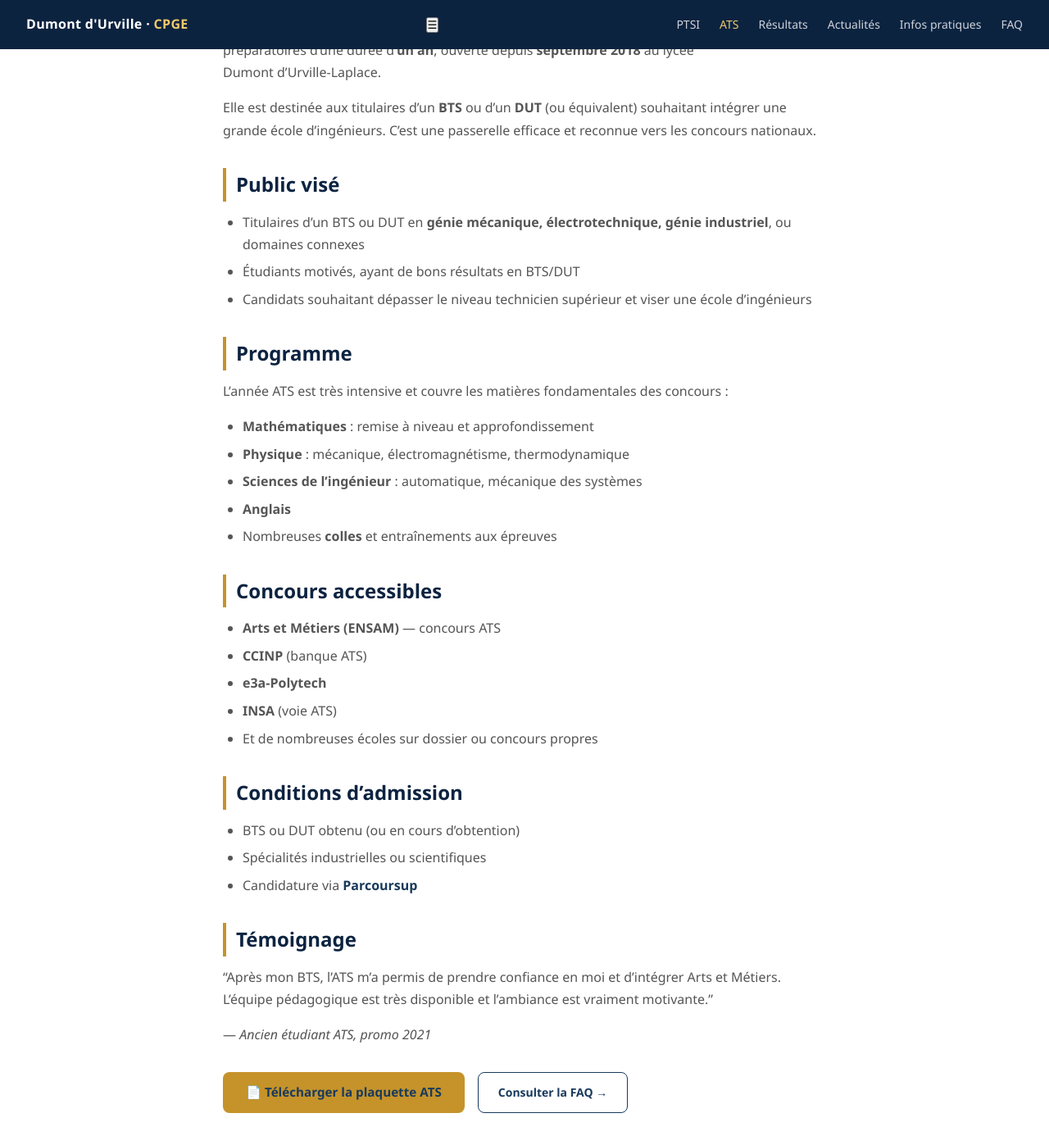
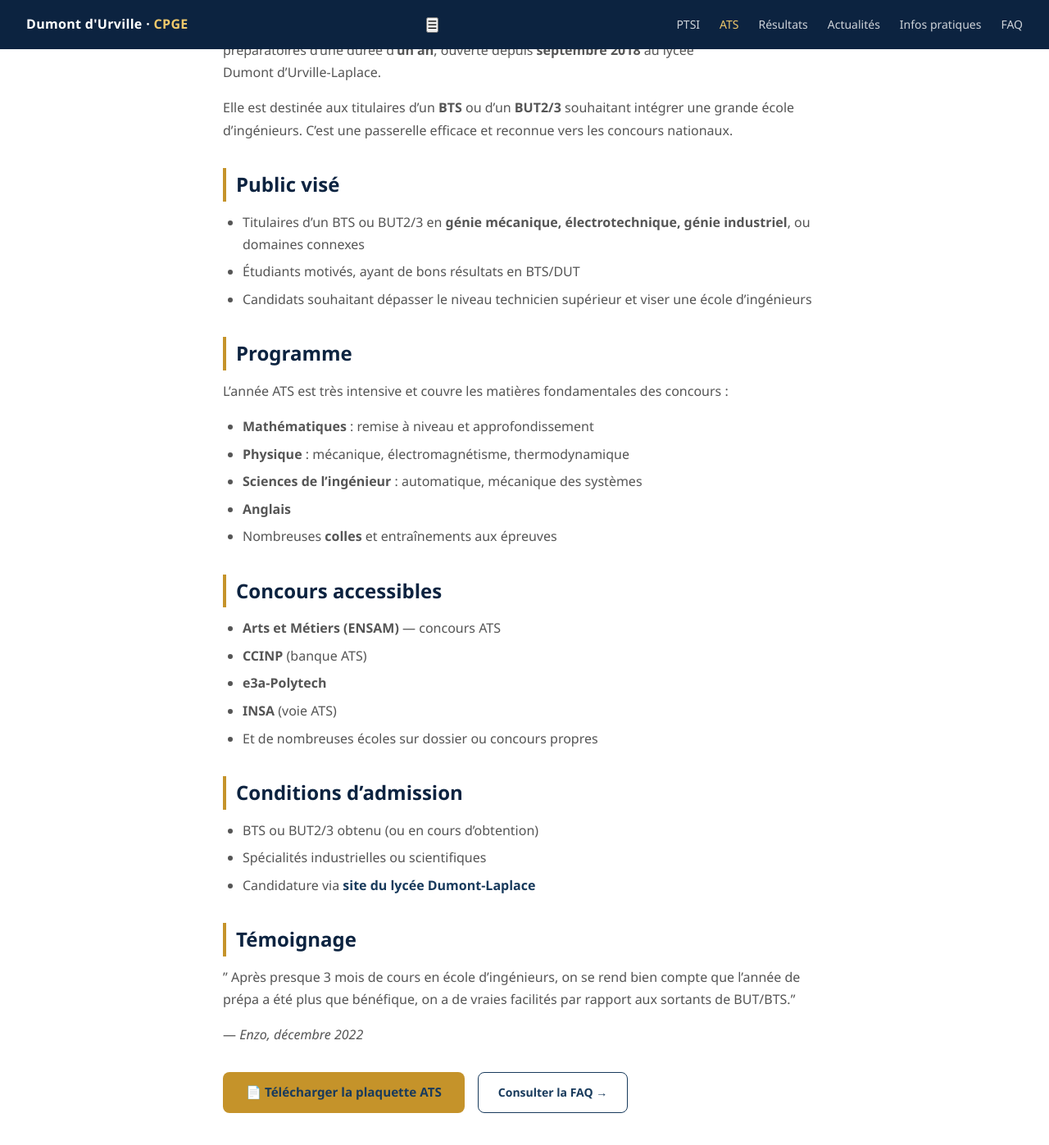
Before and after one commit to a-fafin/site-dumont, a Jekyll site: the page built from ats.md, in a window 1280 px wide and 1400 px high, scrolled down 416 px. Shown: the top 1397 px of the window at 82% size. Built offline with Jekyll 4.4.1, drawn with Linux system fonts in a browser that asks for light colours.

Commit message:
Update ATS document for program changes

```diff
--- a/ats.md
+++ b/ats.md
@@ -14,11 +14,11 @@ hero_subtitle: "Adaptation Technicien Supérieur - 1 an"
 
 La classe **ATS** (Adaptation Technicien Supérieur) est une filière de classes préparatoires d'une durée d'**un an**, ouverte depuis **septembre 2018** au lycée Dumont d'Urville-Laplace.
 
-Elle est destinée aux titulaires d'un **BTS** ou d'un **DUT** (ou équivalent) souhaitant intégrer une grande école d'ingénieurs. C'est une passerelle efficace et reconnue vers les concours nationaux.
+Elle est destinée aux titulaires d'un **BTS** ou d'un **BUT2/3** souhaitant intégrer une grande école d'ingénieurs. C'est une passerelle efficace et reconnue vers les concours nationaux.
 
 ## Public visé
 
-- Titulaires d'un BTS ou DUT en **génie mécanique, électrotechnique, génie industriel**, ou domaines connexes
+- Titulaires d'un BTS ou BUT2/3 en **génie mécanique, électrotechnique, génie industriel**, ou domaines connexes
 - Étudiants motivés, ayant de bons résultats en BTS/DUT
 - Candidats souhaitant dépasser le niveau technicien supérieur et viser une école d'ingénieurs
 
@@ -42,15 +42,15 @@ L'année ATS est très intensive et couvre les matières fondamentales des conco
 
 ## Conditions d'admission
 
-- BTS ou DUT obtenu (ou en cours d'obtention)
+- BTS ou BUT2/3 obtenu (ou en cours d'obtention)
 - Spécialités industrielles ou scientifiques
-- Candidature via **[Parcoursup](https://www.parcoursup.fr)**
+- Candidature via **[site du lycée Dumont-Laplace](https://dumont-laplace.lycee.ac-normandie.fr/spip.php?article8)**
 
 ## Témoignage
 
-> "Après mon BTS, l'ATS m'a permis de prendre confiance en moi et d'intégrer Arts et Métiers. L'équipe pédagogique est très disponible et l'ambiance est vraiment motivante."
+> " Après presque 3 mois de cours en école d’ingénieurs, on se rend bien compte que l’année de prépa a été plus que bénéfique, on a de vraies facilités par rapport aux sortants de BUT/BTS."
 >
-> — *Ancien étudiant ATS, promo 2021*
+> — *Enzo, décembre 2022*
 
 
 <div style="margin-top:2rem;display:flex;gap:1rem;flex-wrap:wrap" markdown="0">
```
